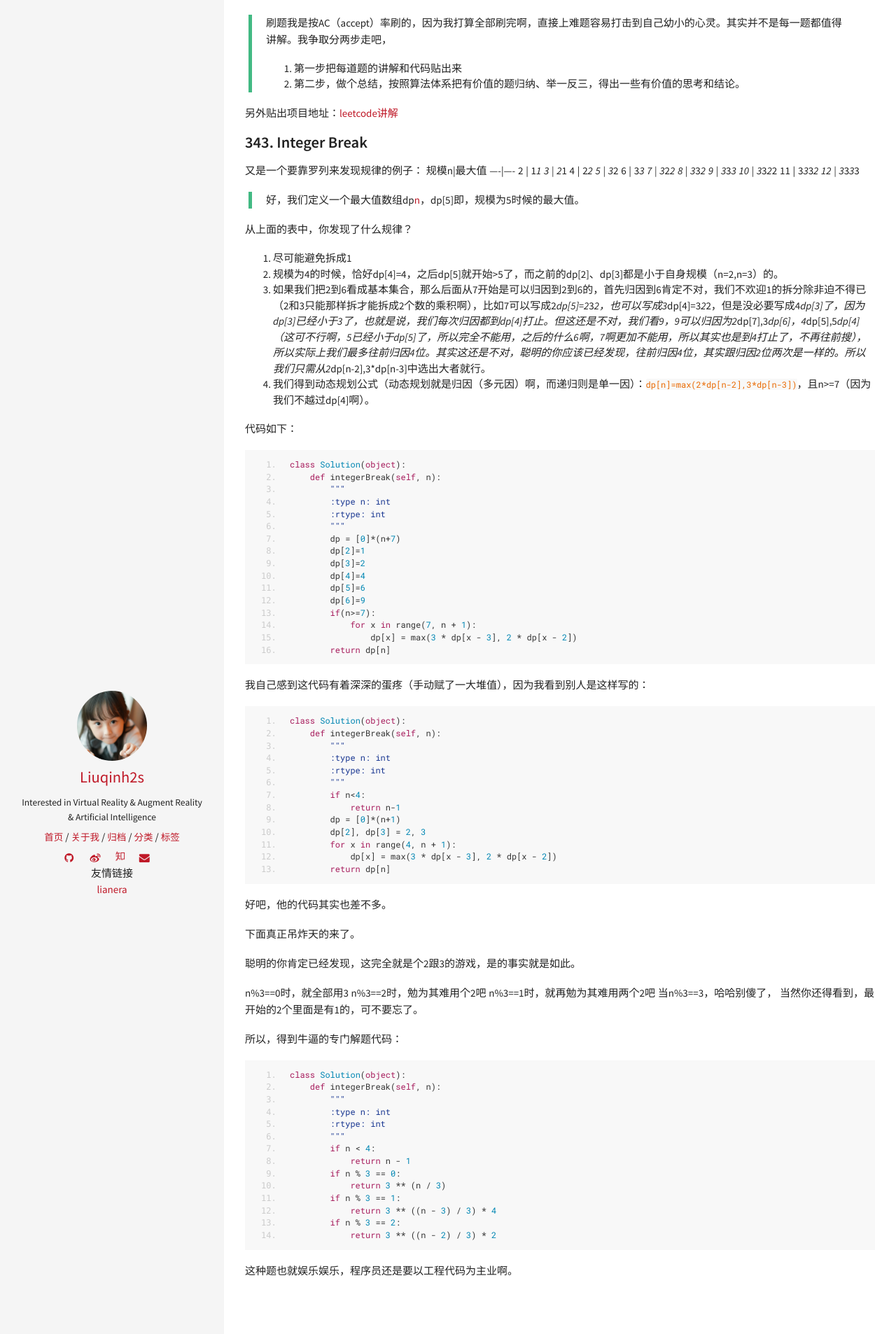
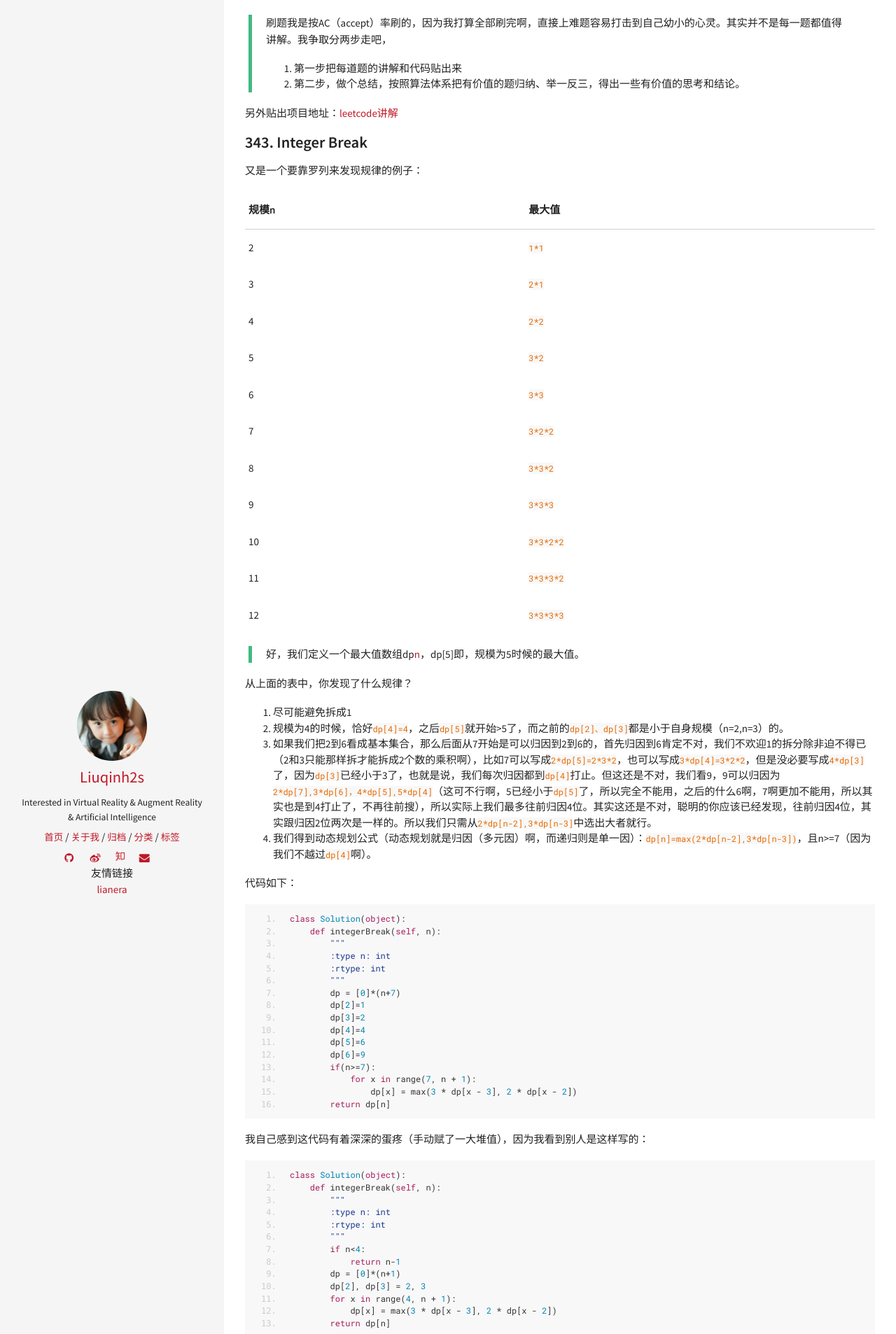
Before and after one commit to transcendtron/liuqinh2s.github.io, a Jekyll site: the page built from _posts/2017-1-13-leetcode讲解.md, in a window 1280 px wide. Shown: the part 339-2245 px from the top of the page at 70% size. Built offline with Jekyll 4.4.1, drawn with Linux system fonts in a browser that asks for light colours; comment, search, counter and statistics services are not loaded.

Commit message:
add leetcode题解

```diff
--- a/_posts/2017-1-13-leetcode讲解.md
+++ b/_posts/2017-1-13-leetcode讲解.md
@@ -23,28 +23,29 @@ comments: true
 ### 343. Integer Break
 
 又是一个要靠罗列来发现规律的例子：
+
 规模n|最大值
 ----|----
-2   | 1*1
-3   | 2*1
-4   | 2*2
-5   | 3*2
-6   | 3*3
-7   | 3*2*2
-8   | 3*3*2
-9   | 3*3*3
-10  | 3*3*2*2
-11  | 3*3*3*2
-12  | 3*3*3*3
+2   | `1*1`
+3   | `2*1`
+4   | `2*2`
+5   | `3*2`
+6   | `3*3`
+7   | `3*2*2`
+8   | `3*3*2`
+9   | `3*3*3`
+10  | `3*3*2*2`
+11  | `3*3*3*2`
+12  | `3*3*3*3`
 
 >好，我们定义一个最大值数组dp[n](dynamic programming)，dp[5]即，规模为5时候的最大值。
 
 从上面的表中，你发现了什么规律？
 
 1. 尽可能避免拆成1
-2. 规模为4的时候，恰好dp[4]=4，之后dp[5]就开始>5了，而之前的dp[2]、dp[3]都是小于自身规模（n=2,n=3）的。
-3. 如果我们把2到6看成基本集合，那么后面从7开始是可以归因到2到6的，首先归因到6肯定不对，我们不欢迎1的拆分除非迫不得已（2和3只能那样拆才能拆成2个数的乘积啊），比如7可以写成2*dp[5]=2*3*2，也可以写成3*dp[4]=3*2*2，但是没必要写成4*dp[3]了，因为dp[3]已经小于3了，也就是说，我们每次归因都到dp[4]打止。但这还是不对，我们看9，9可以归因为2*dp[7],3*dp[6]，4*dp[5],5*dp[4]（这可不行啊，5已经小于dp[5]了，所以完全不能用，之后的什么6啊，7啊更加不能用，所以其实也是到4打止了，不再往前搜），所以实际上我们最多往前归因4位。其实这还是不对，聪明的你应该已经发现，往前归因4位，其实跟归因2位两次是一样的。所以我们只需从2*dp[n-2],3*dp[n-3]中选出大者就行。
-4. 我们得到动态规划公式（动态规划就是归因（多元因）啊，而递归则是单一因）：`dp[n]=max(2*dp[n-2],3*dp[n-3])`，且n>=7（因为我们不越过dp[4]啊）。
+2. 规模为4的时候，恰好`dp[4]=4`，之后`dp[5]`就开始>5了，而之前的`dp[2]、dp[3]`都是小于自身规模（n=2,n=3）的。
+3. 如果我们把2到6看成基本集合，那么后面从7开始是可以归因到2到6的，首先归因到6肯定不对，我们不欢迎1的拆分除非迫不得已（2和3只能那样拆才能拆成2个数的乘积啊），比如7可以写成`2*dp[5]=2*3*2`，也可以写成`3*dp[4]=3*2*2`，但是没必要写成`4*dp[3]`了，因为`dp[3]`已经小于3了，也就是说，我们每次归因都到`dp[4]`打止。但这还是不对，我们看9，9可以归因为`2*dp[7],3*dp[6]，4*dp[5],5*dp[4]`（这可不行啊，5已经小于`dp[5]`了，所以完全不能用，之后的什么6啊，7啊更加不能用，所以其实也是到4打止了，不再往前搜），所以实际上我们最多往前归因4位。其实这还是不对，聪明的你应该已经发现，往前归因4位，其实跟归因2位两次是一样的。所以我们只需从`2*dp[n-2],3*dp[n-3]`中选出大者就行。
+4. 我们得到动态规划公式（动态规划就是归因（多元因）啊，而递归则是单一因）：`dp[n]=max(2*dp[n-2],3*dp[n-3])`，且n>=7（因为我们不越过`dp[4]`啊）。
 
 代码如下：
 
```
